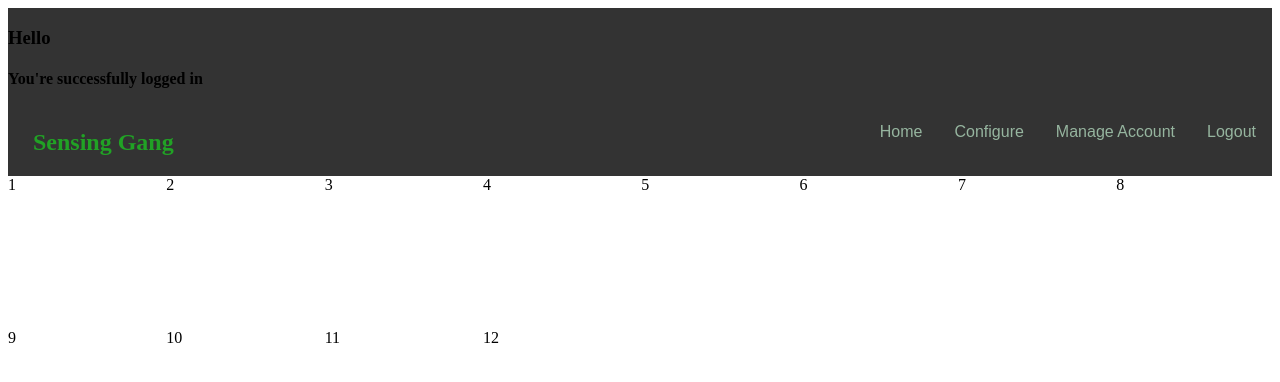
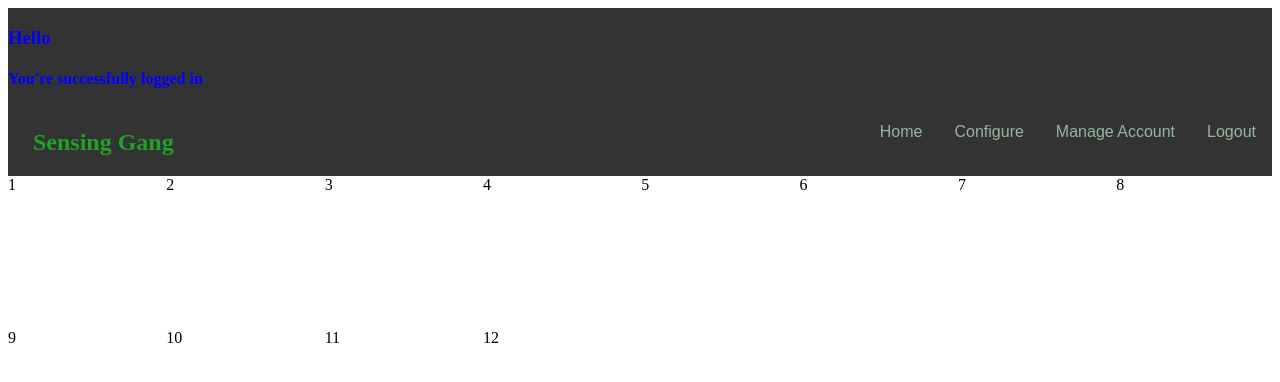
Before and after one commit to UBCO-COSC-310-Winter-2022-T2/the-project-sensinggang, a Django app: page / in a window 1280 px wide. Shown: the top 382 px of the page. Run offline with Django 3.2, Linux system fonts and the light colour scheme; a user stored in the database is signed in.

Commit message:
troubleshooting static

```diff
--- a/sensingGang/static/masterStyle.css
+++ b/sensingGang/static/masterStyle.css
@@ -9,6 +9,9 @@ ul {
     color: rgb(33, 162, 37);
     padding-left: 25px;
     float:left;
+}
+#signinMessage{
+    color: blue;
 }
 
 
--- a/sensingGang/static_deployment/masterStyle.css
+++ b/sensingGang/static_deployment/masterStyle.css
@@ -9,6 +9,9 @@ ul {
     color: rgb(33, 162, 37);
     padding-left: 25px;
     float:left;
+}
+#signinMessage{
+    color: blue;
 }
 
 
--- a/sensingGang/templates/masterTemplate.html
+++ b/sensingGang/templates/masterTemplate.html
@@ -11,7 +11,7 @@
 </head>
 <body>
 <div>
-    <ul>
+    <ul id="signinMessage">
         {% if user.is_authenticated %}
       <h3> Hello {{ user.first_name }}</h3>
       <h4>You're successfully logged in</h4>
```
